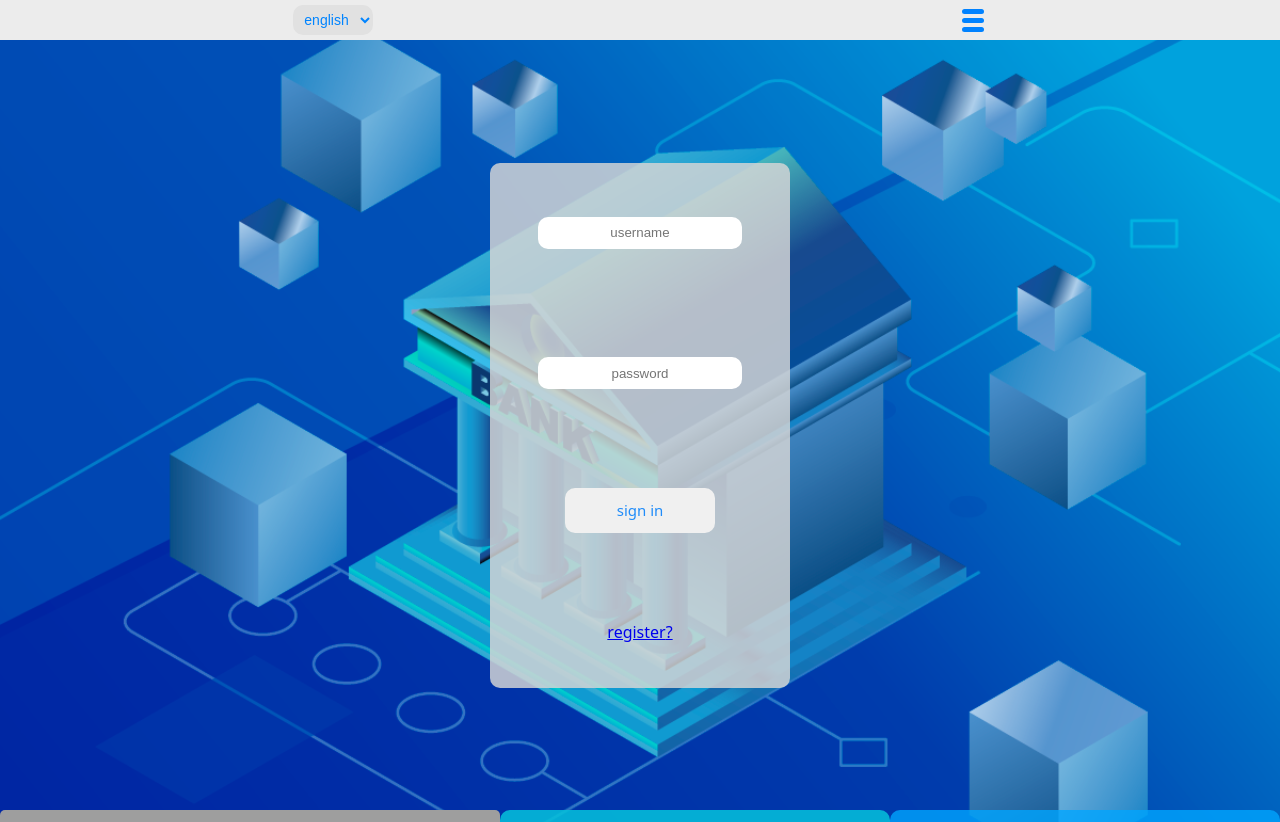
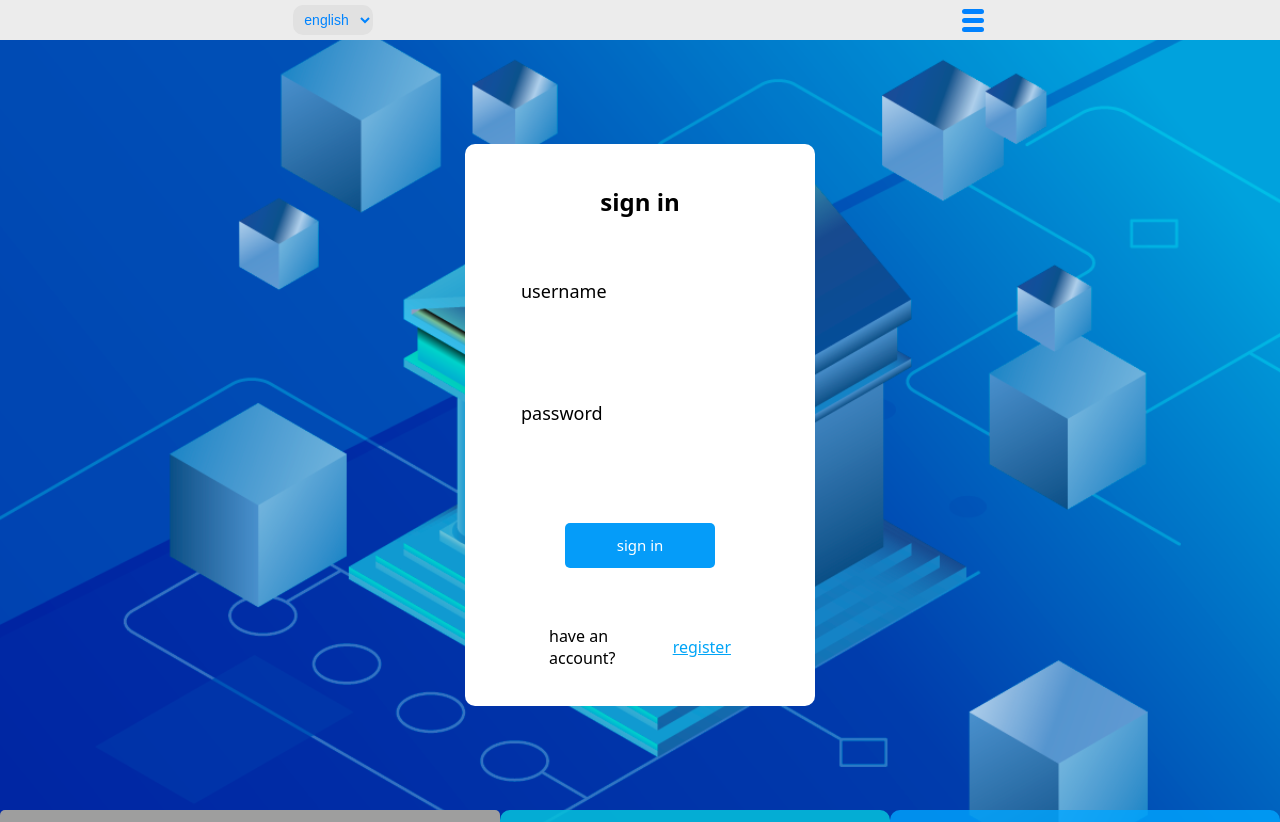
Before and after one commit to LiorAharon98/bank, a React (Create React App) app in the folder client/: page /#/sign-in in a window 1280 px wide. Shown: the top 822 px of the page. Built offline with nearby package versions, Linux system fonts and the light colour scheme; grey boxes are pictures that could not be loaded.

Commit message:
update29

```diff
--- a/client/src/components/button/button.module.css
+++ b/client/src/components/button/button.module.css
@@ -8,10 +8,10 @@
   justify-content: center;
   height: 25px;
   width: 130px;
-  border-radius: 10px;
+  border-radius: 5px;
   border: none;
-  background-color: rgb(240, 240, 240);
-  color: rgb(32, 140, 249);
+  background-color: rgb(5, 156, 249);
+  color: white;
   font-size: 15px;
   padding: 10px;
 }
@@ -22,8 +22,8 @@
 }
 @media (max-width:768px) {
   .button{
-    height: 20px;
+    height: 25px;
     padding: 8px;
-    width: 150px;
+    width: 250px;
   }
 }
--- a/client/src/components/input_validation/InputValidation.jsx
+++ b/client/src/components/input_validation/InputValidation.jsx
@@ -12,17 +12,18 @@ const InputValidation = ({ type, name, control, rules }) => {
       rules={rules}
       render={({ field, fieldState: { error } }) => {
         return (
-          <>
+          <div className={styles.inp_label_container}>
+          <label htmlFor={name}>{changeLanguage(name)}</label>
             <input
+              id={name}
               style={{ border: error && "1px solid red" }}
               className={styles.input}
               type={type}
-              placeholder={changeLanguage(name)}
               name={name}
               {...field}
             />
             {error && <p id={styles.error}>{changeLanguage(error.message)}</p>}
-          </>
+          </div>
         );
       }}
     />
--- a/client/src/components/input_validation/input_validation.module.css
+++ b/client/src/components/input_validation/input_validation.module.css
@@ -1,18 +1,26 @@
 .input {
-  width: 200px;
+  width: 230px;
   height: 30px;
-  margin: 10px;
+  margin: 2px;
   border: none;
-  border-radius: 10px;
-  outline-color: rgb(0, 175, 249);
+font-size: 18px;
+  outline: none;
   text-align: center;
 }
-.input:hover {
-  outline-style: solid;
-  outline-width: 1px;
-  padding: 5px;
+
+.inp_label_container {
+  font-size: 18px;
+  display: flex;
+  height: 80px;
+  flex-direction: column;
+
+  justify-content: space-between;
 }
-#error{
+.inp_label_container:hover {
+  border-bottom: 1px solid rgb(0, 162, 255);
+  color: rgb(1, 165, 247);
+}
+#error {
   color: red;
   font-size: 18px;
   margin: 5px;
--- a/client/src/components/sign_card/SignCard.jsx
+++ b/client/src/components/sign_card/SignCard.jsx
@@ -3,7 +3,7 @@ import styles from "./sign_card.module.css";
 const SignCard = ({ children ,page }) => {
   return (
     <div className={styles.container}>
-      <div style={{ height: page === "sign in" && "70%" }} className={styles.authentication_container}>
+      <div style={{ height: page === "sign in" && "75%" }} className={styles.authentication_container}>
         {children}
       </div>
     </div>
--- a/client/src/components/sign_card/sign_card.module.css
+++ b/client/src/components/sign_card/sign_card.module.css
@@ -11,8 +11,14 @@
     flex-direction: column;
     align-items: center;
     justify-content: space-around;
-    background-color: rgba(214, 214, 214, 0.828);
-    width: 300px;
+    background-color: white;
+    width: 350px;
     height: 100%;
     border-radius: 10px;
   }
+
+@media screen and (max-width:768px) {
+  .authentication_container{
+    width: 98%;
+  }
+}
--- a/client/src/pages/sign_in_page/SignInPage.jsx
+++ b/client/src/pages/sign_in_page/SignInPage.jsx
@@ -2,15 +2,15 @@ import React, { useState } from "react";
 import Authentication from "../../components/authentication_sign/AuthenticationSign";
 import LoadingScreen from "../../components/loading_screen/LoadingScreen";
 import { useDataProvider } from "../../context/Data";
-import { useNavigate,Link } from "react-router-dom";
+import { useNavigate, Link } from "react-router-dom";
 import SignCard from "../../components/sign_card/SignCard";
-
+import styles from "./sign_in_page.module.css";
 
 const SignInPage = () => {
   const [spinner, setSpinner] = useState(false);
   const [error, setError] = useState(false);
   const navigate = useNavigate();
-  const { specificUser, scrollToTop,changeLanguage } = useDataProvider();
+  const { specificUser, scrollToTop, changeLanguage } = useDataProvider();
   const handleClick = async (data) => {
     setSpinner(true);
     const { username, password } = data;
@@ -25,9 +25,16 @@ const SignInPage = () => {
   return (
     <>
       {spinner && <LoadingScreen text={"searching user"} />}
-      <SignCard page={'sign in'}>
+      <SignCard page={"sign in"}>
+        <h2>sign in</h2>
         <Authentication userError={error} onClick={handleClick} text={"sign in"} />
-        <Link to={"/sign-up"}>{changeLanguage("register")}?</Link>
+        <div className={styles.container}>
+          <p>have an account?</p>
+
+          <Link style={{ color: "rgb(1, 165, 247)" }} to={"/sign-up"}>
+            {changeLanguage("register")}
+          </Link>
+        </div>
       </SignCard>
     </>
   );
--- a/client/src/pages/sign_in_page/sign_in_page.module.css
+++ b/client/src/pages/sign_in_page/sign_in_page.module.css
@@ -0,0 +1,6 @@
+.container{
+    display: flex;
+    justify-content: space-between;
+    align-items: center;
+    width: 52%;
+}
--- a/client/src/pages/sign_up_page/SignUpPage.jsx
+++ b/client/src/pages/sign_up_page/SignUpPage.jsx
@@ -19,8 +19,11 @@ const SignUpPage = () => {
   };
   return (
     <SignCard>
+      <h2>sign up</h2>
       <Authentication userError={userError} page={"sign up"} onClick={handleClick} text={"sign up"} />
-      <Link to={"/sign-in"}>{changeLanguage("already have an account")}?</Link>
+      <Link style={{ color: "rgb(1, 165, 247)" }} to={"/sign-in"}>
+        {changeLanguage("already have an account")}?
+      </Link>
     </SignCard>
   );
 };
```
